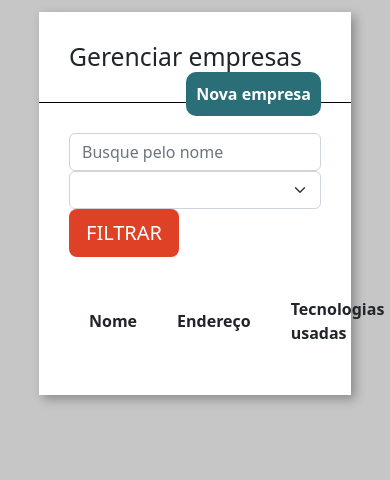
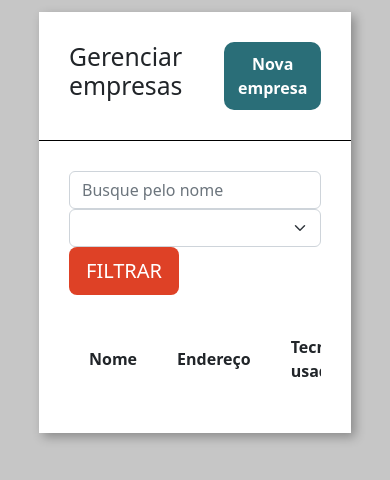
Before and after one commit to Alan-Gomes1/Seletive, a Django app: page /empresas/ in a window 390 px wide; the page is wider, and only the part inside the window is pictured. Shown: the part 56-536 px from the top of that part. Run offline with Django 4.2, Linux system fonts and the light colour scheme; the visitor is signed in with stand-in values (Sample User, id 1); data that the repository does not hold is empty.

Commit message:
Adicionando resposividade

```diff
--- a/empresa/templates/empresas.html
+++ b/empresa/templates/empresas.html
@@ -43,7 +43,7 @@
                     </div>
                 </div>
                 </form>
-
+                <div class="table-responsive">
                     <table class="tabela" cellpadding="20">
                         <tr>
                             <th>Nome</th>
@@ -83,5 +83,6 @@
                 </div>
             </div>
         </div>
+    </div>
 
 {% endblock%}
--- a/templates/static/base/css/base.css
+++ b/templates/static/base/css/base.css
@@ -29,3 +29,21 @@ body{
 .logout:hover {
     color: black;
 }
+
+@media (max-width: 768px) {
+    body {
+        width: auto;
+    }
+
+    .header-box {
+        display: flex;
+    }
+
+    .header-box a {
+        text-align: center;
+    }
+
+    .box-vagas {
+        display: inline-block;
+    }
+}
--- a/templates/static/empresa/css/empresas.css
+++ b/templates/static/empresa/css/empresas.css
@@ -66,7 +66,9 @@
 }
 
 .btn-excluir{
+    display: inline-block;
     text-decoration: none;
+    text-align: center;
     color: white;
     background-color: #de4126;
     padding: 10px;
```
Lines whose indentation alone changed are shown as unchanged.
